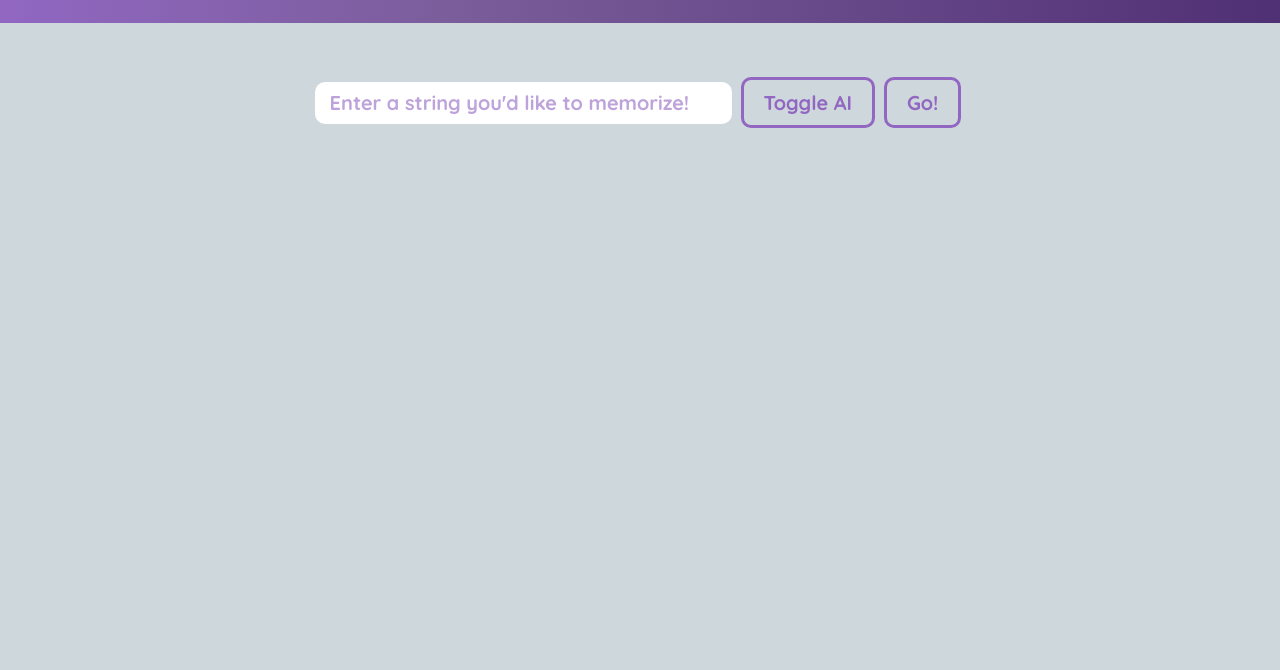
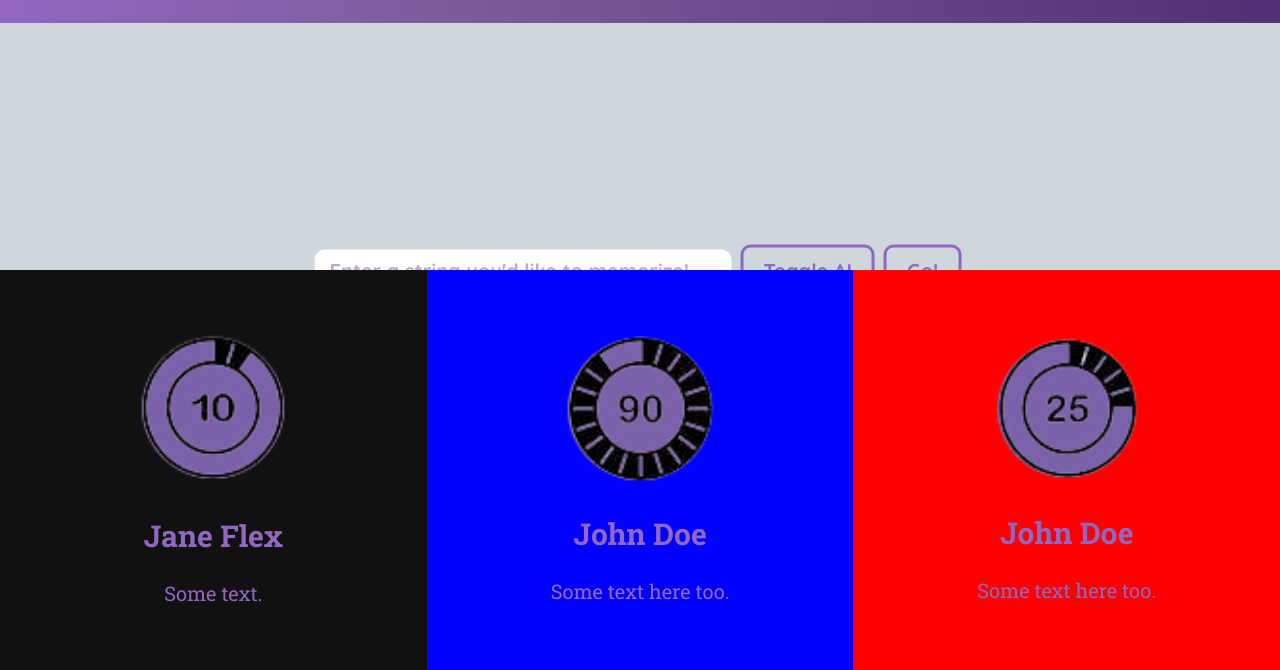
Before and after one commit to elijahkin/hoohacks21, a plain HTML site: page index.html in a window 1280 px wide. Shown: the part 130-800 px from the top of the page. Drawn offline with Linux system fonts and the light colour scheme.

Commit message:
intial split, ins't below page though

```diff
--- a/index.html
+++ b/index.html
@@ -29,5 +29,26 @@
                 <input type="button" class="button" value="Download" onclick="download()">
             </div>
         </div>
+        <div class="split left">
+            <div class="centered">
+                <img src="images/10p.png" alt="10%">
+                <h2>Jane Flex</h2>
+                <p>Some text.</p>
+            </div>
+        </div>
+        <div class="split right">
+            <div class="centered">
+                <img src="images/25p.png" alt="25%">
+                <h2>John Doe</h2>
+                <p>Some text here too.</p>
+            </div>
+        </div>
+        <div class="split center">
+            <div class="centered">
+                <img src="images/90p.png" alt="Avatar man">
+                <h2>John Doe</h2>
+                <p>Some text here too.</p>
+            </div>
+        </div>
     </body>
 </html>
--- a/style.css
+++ b/style.css
@@ -93,7 +93,12 @@ h1 {
   }
 
 #input {
-    margin-top: 50px;
+    /*margin-top: 50px;*/
+    position: absolute;
+    top: 50%;
+    left: 50%;
+    margin-right: -50%;
+    transform: translate(-50%, -50%);
 }
 
 #controls {
@@ -130,6 +135,41 @@ a {
     background-color: var(--purple);
 }
 
-#transition, #objtext {
-    margin: 8px 0;
+.split {
+    height: 50%;
+    top: 50%;
+    width: 33.33%;
+    position: fixed;
+    z-index: 1;
+    /*top: 0;*/
+    overflow-x: hidden;
+    padding-top: 20px;
 }
+
+.left {
+    left: 0;
+    background-color: #111;
+}
+
+.right {
+    right: 0;
+    background-color: red;
+}
+
+.center {
+    right: 33.33%;
+    background-color: blue;
+}
+
+.centered {
+    position: absolute;
+    top: 50%;
+    left: 50%;
+    transform: translate(-50%, -50%);
+    text-align: center;
+}
+
+.centered img {
+    width: 150px;
+    border-radius: 50%;
+}
```
